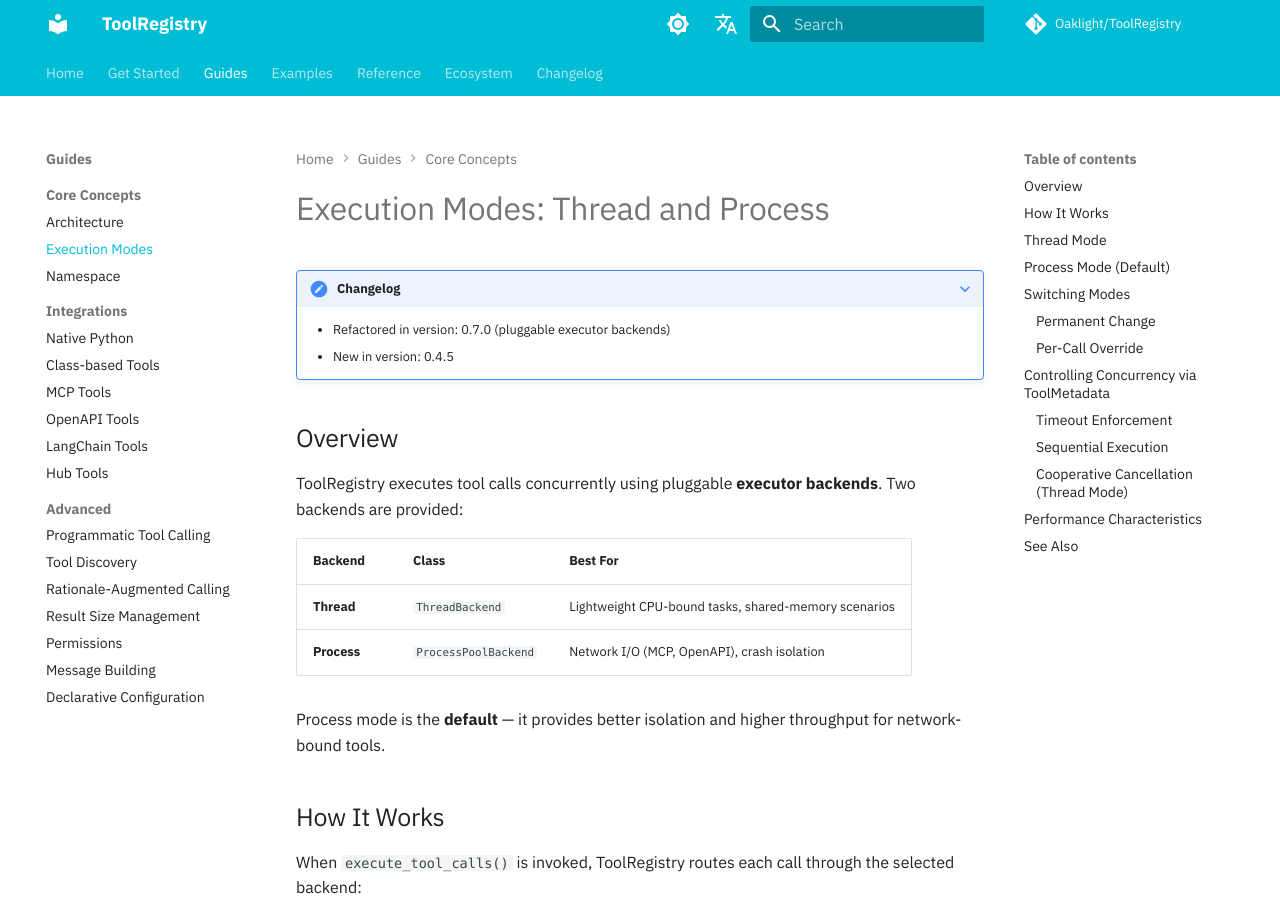
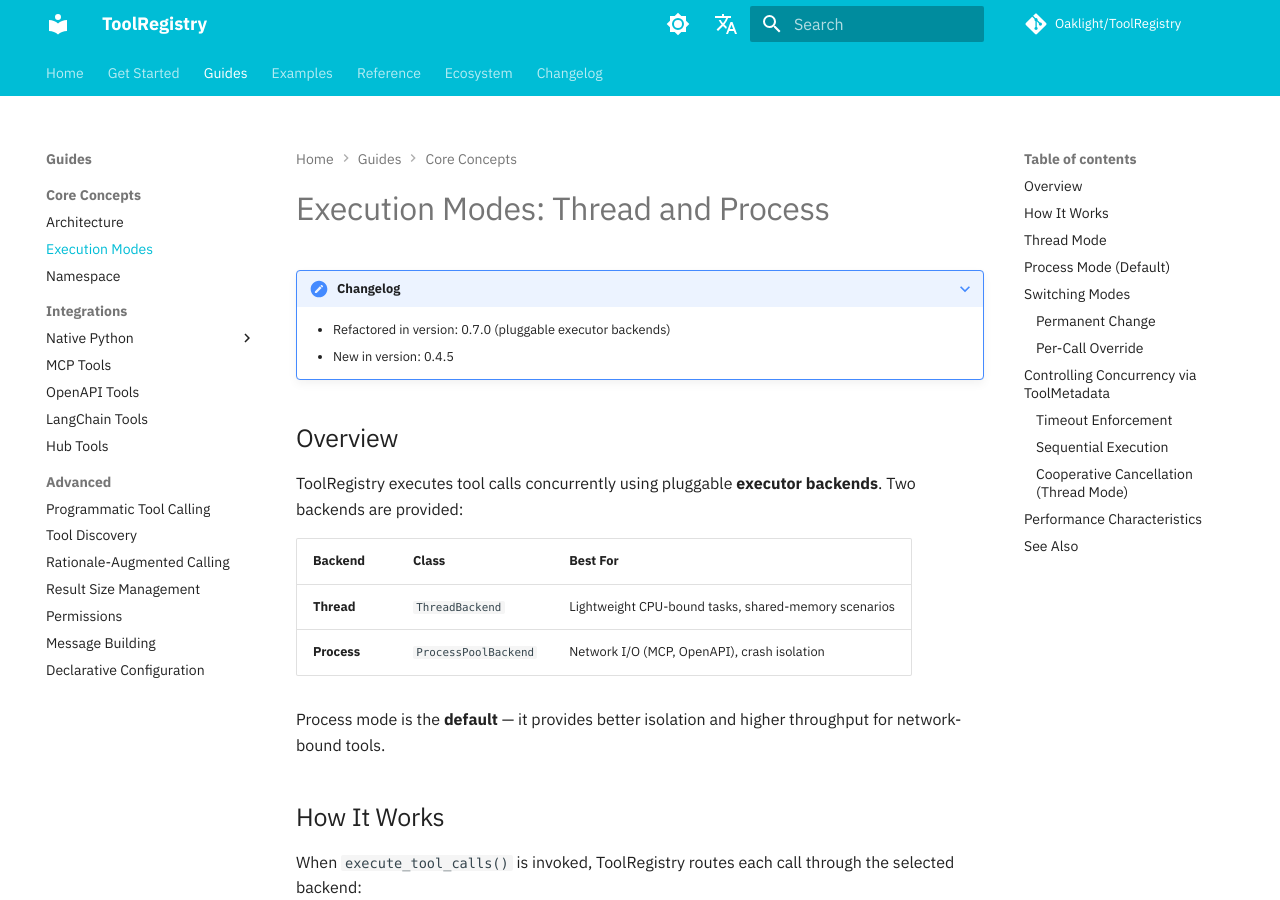
Before and after one commit to Oaklight/ToolRegistry, an MkDocs documentation site: the page built from docs/usage/concurrency_modes.md, in a window 1280 px wide and 900 px high. Built offline with MkDocs 1.6.1 and Material for MkDocs 9.7.7, drawn with Linux system fonts in a browser that asks for light colours; some web fonts are replaced; comment, search, counter and statistics services are not loaded.

Commit message:
docs: nest class-based tools under Native Python in nav

```diff
--- a/mkdocs.yml
+++ b/mkdocs.yml
@@ -192,8 +192,9 @@
           - Execution Modes: usage/concurrency_modes.md
           - Namespace: usage/namespace.md
       - Integrations:
-          - Native Python: usage/integrations/native.md
-          - Class-based Tools: usage/integrations/class.md
+          - Native Python:
+              - usage/integrations/native.md
+              - Class-based Tools: usage/integrations/class.md
           - MCP Tools: usage/integrations/mcp.md
           - OpenAPI Tools: usage/integrations/openapi.md
           - LangChain Tools: usage/integrations/langchain.md
```
